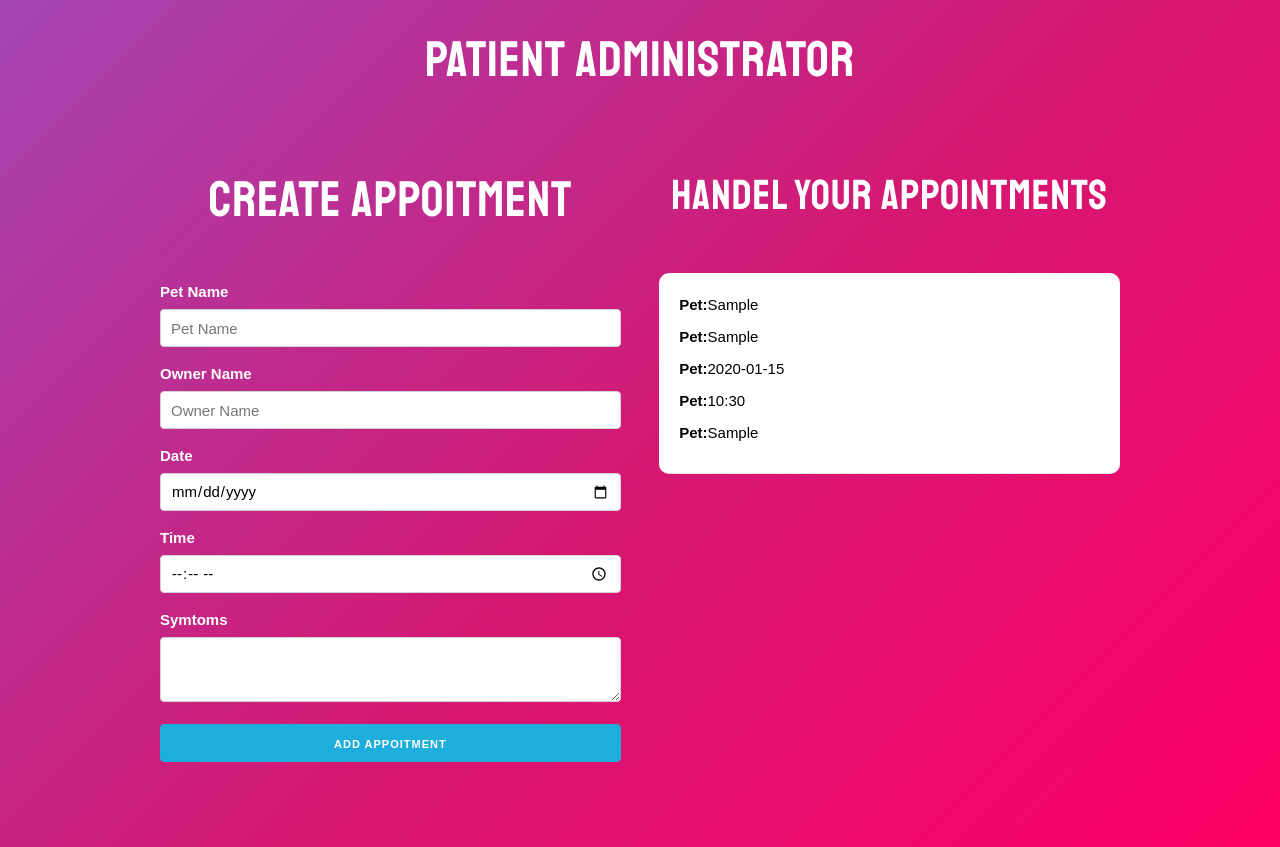
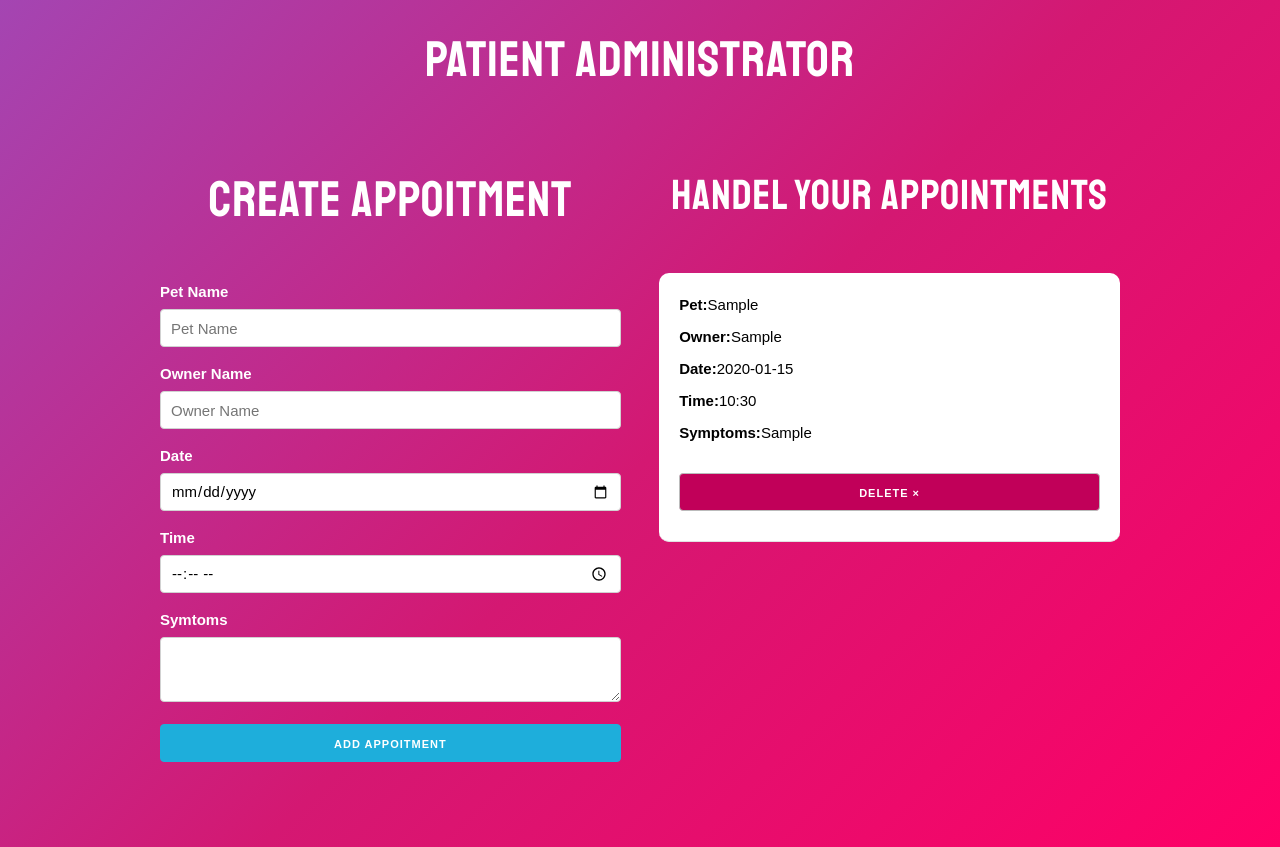
Before and after one commit to diegodjty/patientAdministrator, a React (Create React App) app: page / in a window 1280 px wide. Both pictures are taken after typing "Sample", "Sample", "2020-01-15", "10:30", "Sample" into the empty fields and a click on the button "ADD APPOITMENT". Built offline with nearby package versions, Linux system fonts and the light colour scheme.

Commit message:
Add the Delete function

```diff
--- a/src/App.js
+++ b/src/App.js
@@ -14,6 +14,13 @@ function App() {
       ...appointments,
       appointment
     ])
+  }
+
+  // Function that deletes appointment by ID
+
+  const deleteAppt = id => {
+    const newAppt = appointments.filter(appointment => appointment.id !== id);
+    handelAppt(newAppt)
   }
 
   return (
@@ -33,6 +40,7 @@ function App() {
                 <Appointment
                   key={appointment.id}
                   appointment={appointment}
+                  deleteAppt={deleteAppt}
                 />
               ))}
           </div>
--- a/src/components/Appoitment.js
+++ b/src/components/Appoitment.js
@@ -1,14 +1,19 @@
 import React from 'react';
 
-const Appointment = ({appointment}) => {
+const Appointment = ({appointment,deleteAppt}) => {
     return (
 
         <div className="appointment">
             <p>Pet:<span>{appointment.pet}</span></p>
-            <p>Pet:<span>{appointment.owner}</span></p>
-            <p>Pet:<span>{appointment.date}</span></p>
-            <p>Pet:<span>{appointment.time}</span></p>
-            <p>Pet:<span>{appointment.symptoms}</span></p>
+            <p>Owner:<span>{appointment.owner}</span></p>
+            <p>Date:<span>{appointment.date}</span></p>
+            <p>Time:<span>{appointment.time}</span></p>
+            <p>Symptoms:<span>{appointment.symptoms}</span></p>
+
+            <button
+                className="button eliminar u-full-width"
+                onClick={ ()=> deleteAppt(appointment.id) }
+            >Delete &times; </button>
         </div>
      );
 }
```
